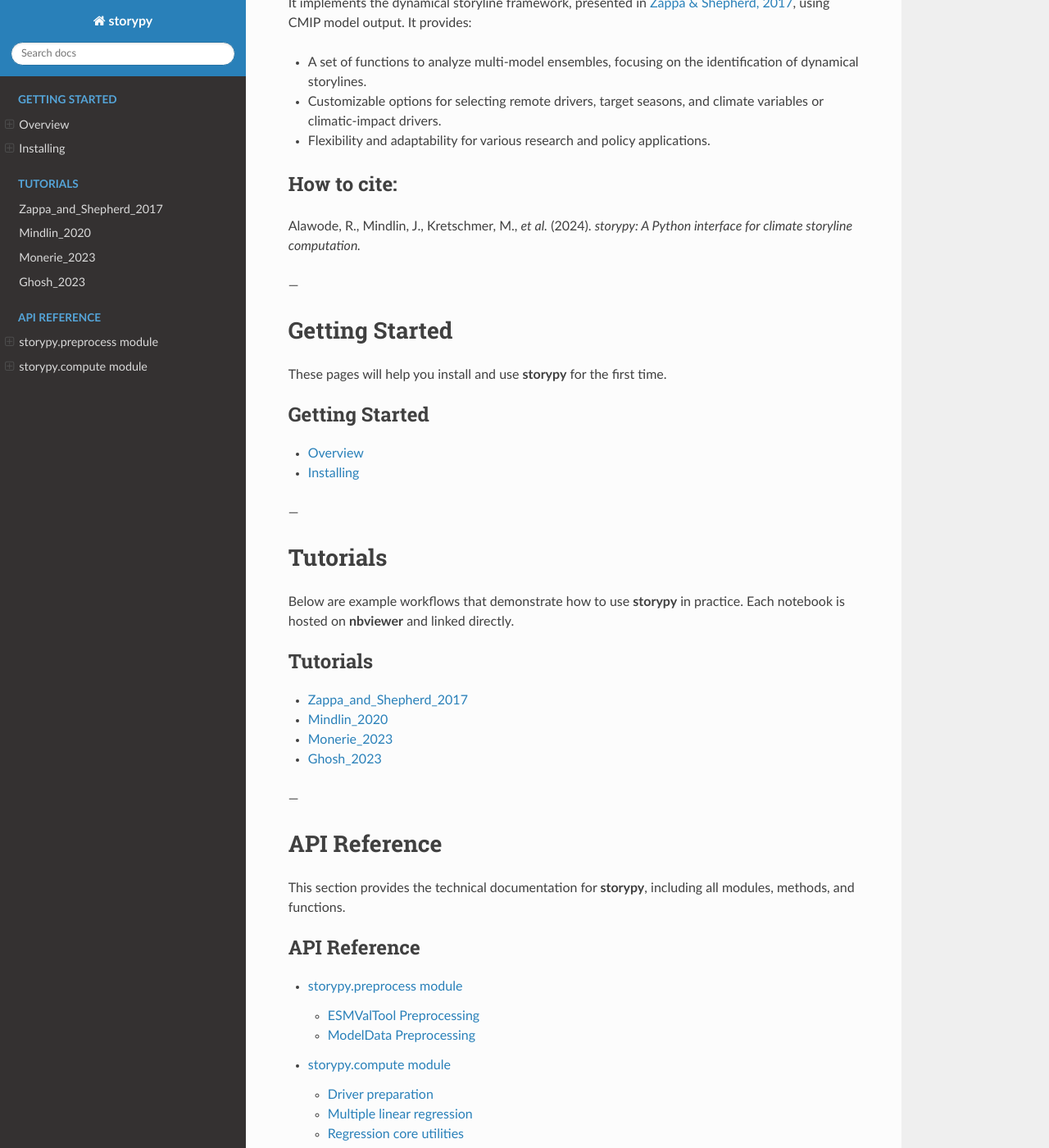
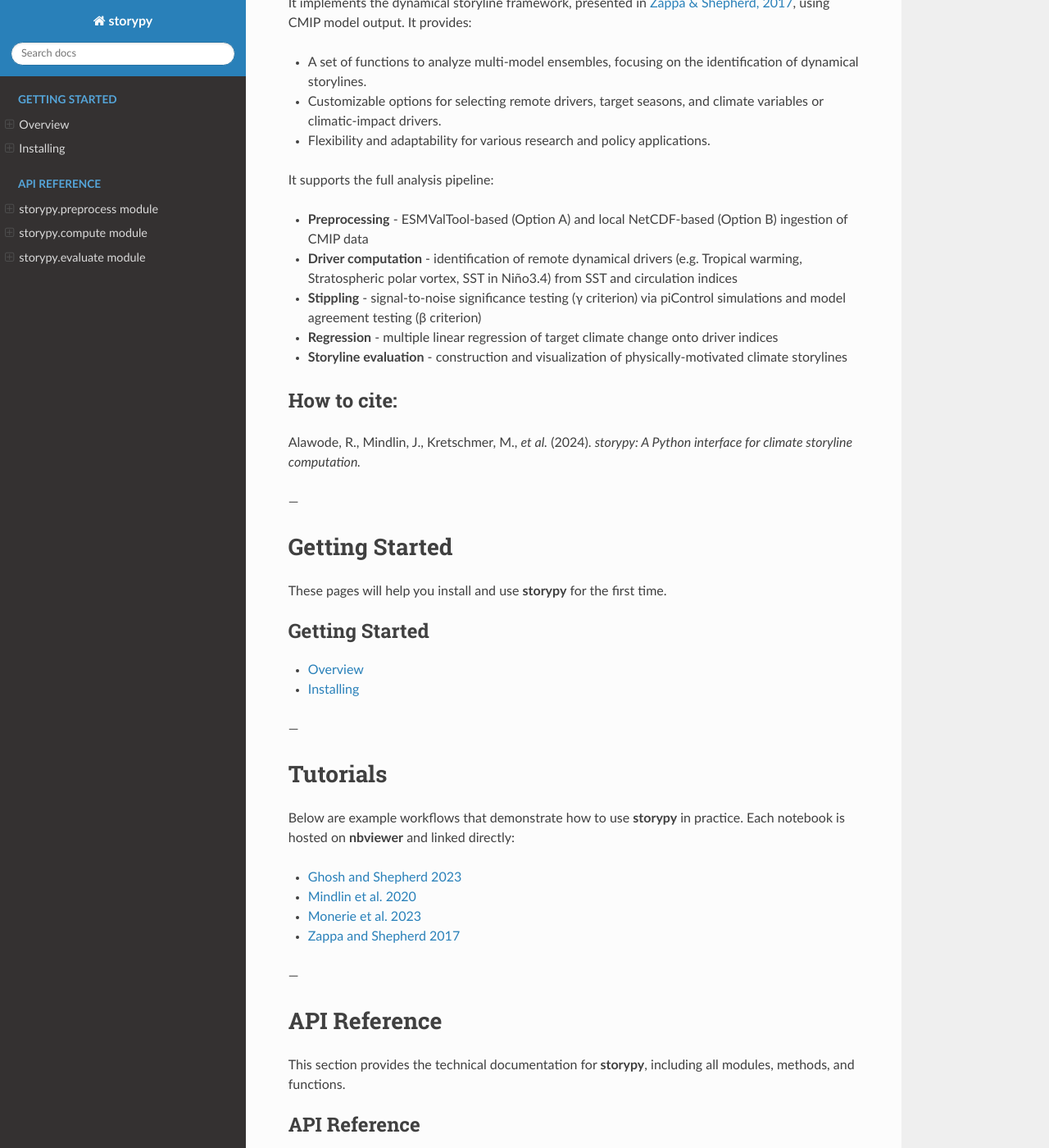
Before and after one commit to LIM-Climate-Causality/storypy, a Sphinx documentation site: the page built from docs/source/index.rst, in a window 1280 px wide and 1400 px high, scrolled down 264 px. Shown: the whole window at 82% size. Built offline with Sphinx 7.4.7 and the Read the Docs theme 3.1.0, drawn with Linux system fonts in a browser that asks for light colours; pages that are not in the unit, such as notebooks, are missing from menus; some of the changed text lies outside the part shown.

```diff
--- a/docs/source/index.rst
+++ b/docs/source/index.rst
@@ -10,6 +10,14 @@ It implements the dynamical storyline framework, presented in `Zappa & Shepherd,
 - A set of functions to analyze multi‐model ensembles, focusing on the identification of dynamical storylines.
 - Customizable options for selecting remote drivers, target seasons, and climate variables or climatic‐impact drivers.
 - Flexibility and adaptability for various research and policy applications.
+
+It supports the full analysis pipeline:
+
+- **Preprocessing** - ESMValTool-based (Option A) and local NetCDF-based (Option B) ingestion of CMIP data
+- **Driver computation** - identification of remote dynamical drivers (e.g. Tropical warming, Stratospheric polar vortex, SST in Niño3.4) from SST and circulation indices
+- **Stippling** - signal-to-noise significance testing (γ criterion) via piControl simulations and model agreement testing (β criterion)
+- **Regression** - multiple linear regression of target climate change onto driver indices
+- **Storyline evaluation** - construction and visualization of physically-motivated climate storylines
 
 How to cite:
 ------------
@@ -37,17 +45,12 @@ These pages will help you install and use **storypy** for the first time.
 Tutorials
 =========
 
-Below are example workflows that demonstrate how to use **storypy** in practice.
-Each notebook is hosted on **nbviewer** and linked directly.
+Below are example workflows that demonstrate how to use **storypy** in practice. Each notebook is hosted on **nbviewer** and linked directly:
 
-.. toctree::
-   :maxdepth: 1
-   :caption: Tutorials
-
-   Zappa_and_Shepherd_2017 <https://nbviewer.org/github/LIM-Climate-Causality/storypy/blob/main/notebooks/sp_zs_2017.ipynb>
-   Mindlin_2020 <https://nbviewer.org/github/LIM-Climate-Causality/storypy/blob/main/notebooks/sp_mindlin_2020.ipynb>
-   Monerie_2023 <https://nbviewer.org/github/LIM-Climate-Causality/storypy/blob/main/notebooks/sp_monerie_2023.ipynb>
-   Ghosh_2023 <https://nbviewer.org/github/LIM-Climate-Causality/storypy/blob/main/notebooks/sp_ghosh_2023.ipynb>
+- `Ghosh and Shepherd 2023 <https://nbviewer.org/github/LIM-Climate-Causality/storypy/blob/main/notebooks/sp_ghosh_2023.ipynb>`_
+- `Mindlin et al. 2020 <https://nbviewer.org/github/LIM-Climate-Causality/storypy/blob/main/notebooks/sp_mindlin_2020.ipynb>`_
+- `Monerie et al. 2023 <https://nbviewer.org/github/LIM-Climate-Causality/storypy/blob/main/notebooks/sp_monerie_2023.ipynb>`_
+- `Zappa and Shepherd 2017 <https://nbviewer.org/github/LIM-Climate-Causality/storypy/blob/main/notebooks/sp_zs_2017.ipynb>`_
 
 ---
 
@@ -83,7 +86,7 @@ Acknowledgements
 The development of this package was supported by the **Leipzig Institute for Meteorology (LIM)**,
 with partnership funding from the **Deutsche Forschungsgemeinschaft (DFG)** under AC3.
 
-.. image:: ../images/foot_logo1.png
+.. image:: images/foot_logo1.png
    :width: 800
    :alt: Affiliations
    :align: center
```
Also changed, not shown: docs/source/getting_started/overview.rst (+13 -10 lines), docs/source/reference/compute.rst (+69 -5 lines), docs/source/reference/evaluate.rst (+67 -81 lines), docs/source/reference/preprocess.rst (+23 -7 lines).
